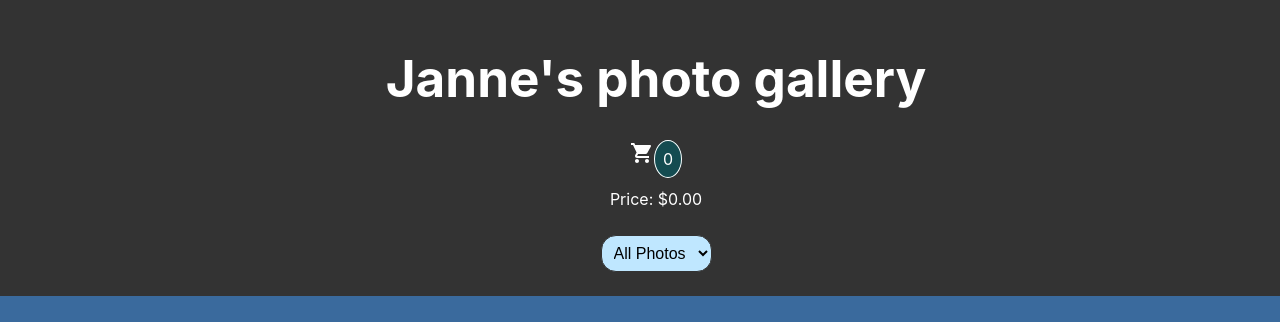
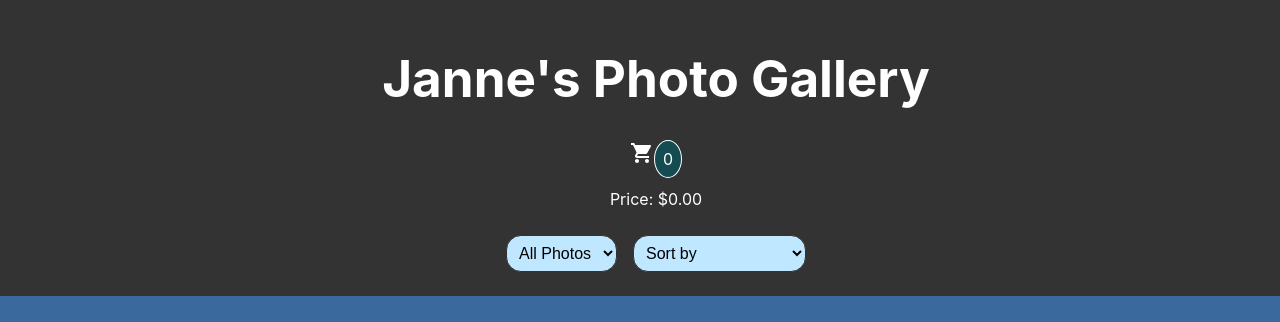
Before and after one commit to WebFan37/Janne-s-photo-gallery, a React (Vite) app: page / in a window 1280 px wide. Shown: the top 322 px of the page. Built offline with nearby package versions, Linux system fonts and the light colour scheme.

Commit message:
Reorganisation using ChatGPT and implement Triage

```diff
--- a/src/App.jsx
+++ b/src/App.jsx
@@ -1,45 +1,45 @@
-import { useEffect, useState } from 'react'
-// import reactLogo from './assets/react.svg'
-// import viteLogo from '/vite.svg'
-import './App.css'
-import list from './data/lists.json'
 
-import Myitem from './Item.jsx'
-import MyHeader from './Header.jsx'
+
+import { useEffect, useState } from 'react';
+import './App.css';
+import MyHeader from './Header.jsx';
 import ItemList from './ItemList.jsx';
-import Footer from './Footer.jsx'
+import Footer from './Footer.jsx';
+import list from './data/lists.json';
 
 function App() {
   const [cart, setCart] = useState(() => JSON.parse(window.localStorage.getItem("cart")) || {});
   const [filter, setFilter] = useState("all");
+  const [triage, setTriage] = useState("None");
 
   useEffect(() => {
     window.localStorage.setItem("cart", JSON.stringify(cart));
   }, [cart]);
 
-  //filter the list based on the selected category
-  const filteredList = list.filter(
-    //Select the default category or
-    ({ category }) => filter === "all" ||
-
-    //if the category is an array,
-    // check if the filter is included in the array
-     (Array.isArray(category) && category.includes(filter))
-
-     //Check also if the filter is included in string
-     || category === filter
-
-    );
-
-
+  // Filter and sort the list
+  const filteredTriageList = [...list]
+    .filter(({ category }) =>
+      filter === "all" ||
+      (Array.isArray(category) && category.includes(filter)) ||
+      category === filter
+    )
+    .sort(comparison[triage] || (() => 0)); // Default: no sorting
 
   return (
     <main>
-      <MyHeader cart={cart} setFilter={setFilter} filter={filter} />
-      <ItemList list={filteredList} cart={cart} setCart={setCart} /> {/* Pass filtered list */}
-      <Footer/>
+      <MyHeader cart={cart} setFilter={setFilter} filter={filter} triage={triage} setTriage={setTriage} />
+      <ItemList list={filteredTriageList} cart={cart} setCart={setCart} />
+      <Footer />
     </main>
   );
 }
 
-export default App
+export default App;
+
+// Sorting functions
+const comparison = {
+  priceAsc: (a, b) => a.price - b.price,
+  priceDesc: (a, b) => b.price - a.price,
+  nameAsc: (a, b) => a.name.localeCompare(b.name, "en"),
+  nameDesc: (a, b) => b.name.localeCompare(a.name, "en"),
+};
--- a/src/Header.jsx
+++ b/src/Header.jsx
@@ -1,38 +1,41 @@
-import { useState } from 'react';
+
 import './Header.css';
 import ShoppingCartIcon from '@mui/icons-material/ShoppingCart';
-import list from './data/lists.json'
 
-
-function Header({ cart, setFilter, filter }) {
+function Header({ cart, setFilter, filter, triage, setTriage }) {
   return (
-
     <header>
-        <h1> Janne's photo gallery</h1>
+      <h1>Janne's Photo Gallery</h1>
 
       <div className="cart">
         <ShoppingCartIcon />
-
         <span className='cart-quantity'>
           {Object.values(cart).reduce((acc, item) => acc + item.TheQuantity, 0)}
         </span>
-
         <span>
           <p>Price: ${Object.values(cart).reduce((acc, item) => acc + item.TheQuantity * item.ThePrice, 0).toFixed(2)}</p>
         </span>
       </div>
 
-
-        <select name="filtre" id="filtre" onChange={(e) => setFilter(e.target.value)} value={filter}>
+      {/* Filter Dropdown */}
+      <select name="filter" onChange={(e) => setFilter(e.target.value)} value={filter}>
         <option value="all">All Photos</option>
         <option value="nature">Nature</option>
         <option value="travel">Travel</option>
         <option value="universe">Universe</option>
         <option value="object">Object</option>
       </select>
+
+      {/* Sorting Dropdown */}
+      <select name="triage" value={triage} onChange={(e) => setTriage(e.target.value)}>
+        <option value="None">Sort by</option>
+        <option value="priceAsc">Price / Low to High</option>
+        <option value="priceDesc">Price / High to Low</option>
+        <option value="nameAsc">Name / A-Z</option>
+        <option value="nameDesc">Name / Z-A</option>
+      </select>
     </header>
   );
 }
 
-
-export default Header
+export default Header;
--- a/src/ItemList.jsx
+++ b/src/ItemList.jsx
@@ -1,12 +1,8 @@
+
 import './ItemList.css';
-import { useState } from 'react';
-
-import Myitem from './Item.jsx';
+import EachItem from './Item.jsx';
 
 function ItemList({ list, cart, setCart }) {
-
-  console.log(list);
-
   return (
     <section className="grocery-list">
       <p>
@@ -15,9 +11,8 @@ function ItemList({ list, cart, setCart }) {
         my collection. I hope you enjoy viewing them as much as I enjoyed taking them.
       </p>
 
-
-      {list.map(({ name, description, price, id, image, alt }) => (
-        <Myitem
+      {list.map(({ id, name, price, description, image, alt }) => (
+        <EachItem
           key={id}
           id={id}
           name={name}
```
Lines whose indentation alone changed are shown as unchanged.
